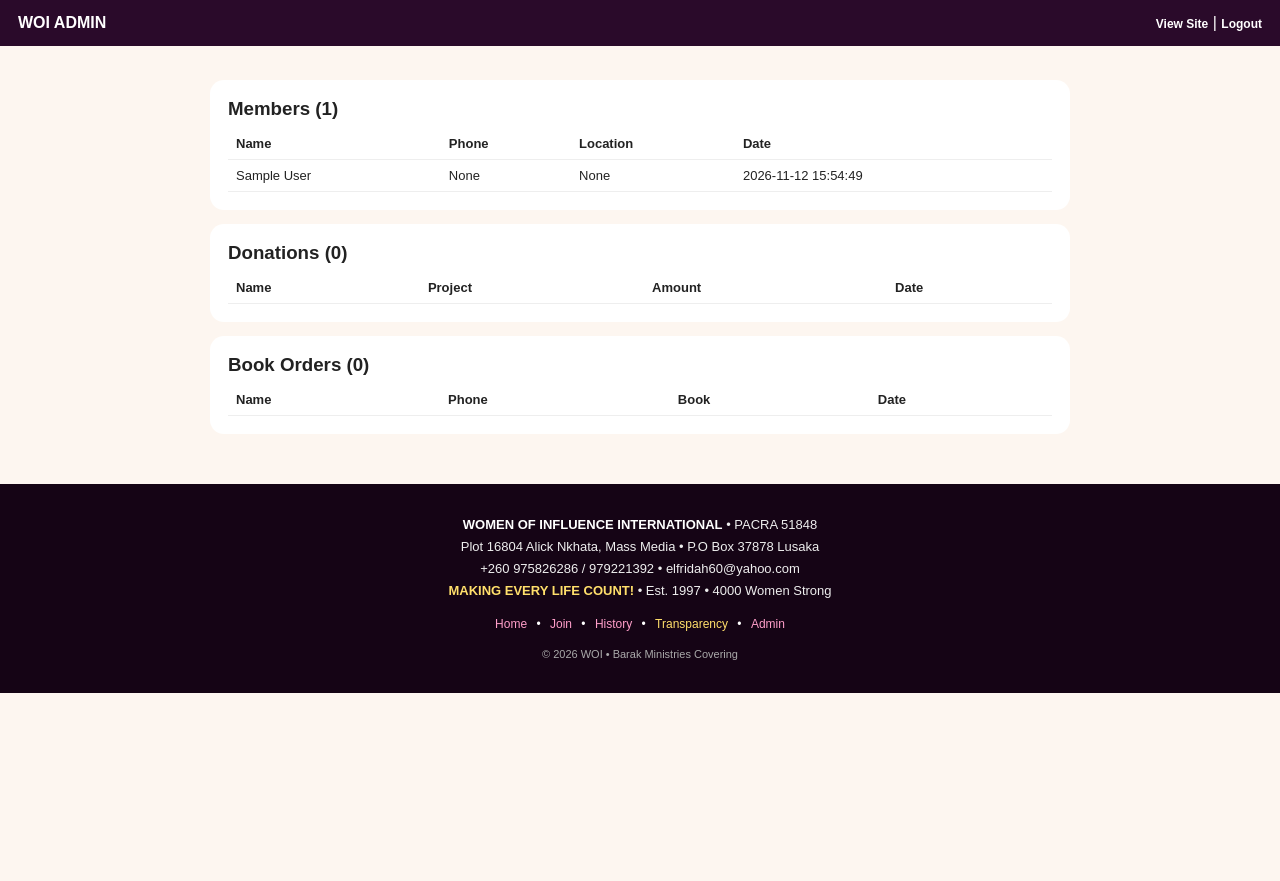
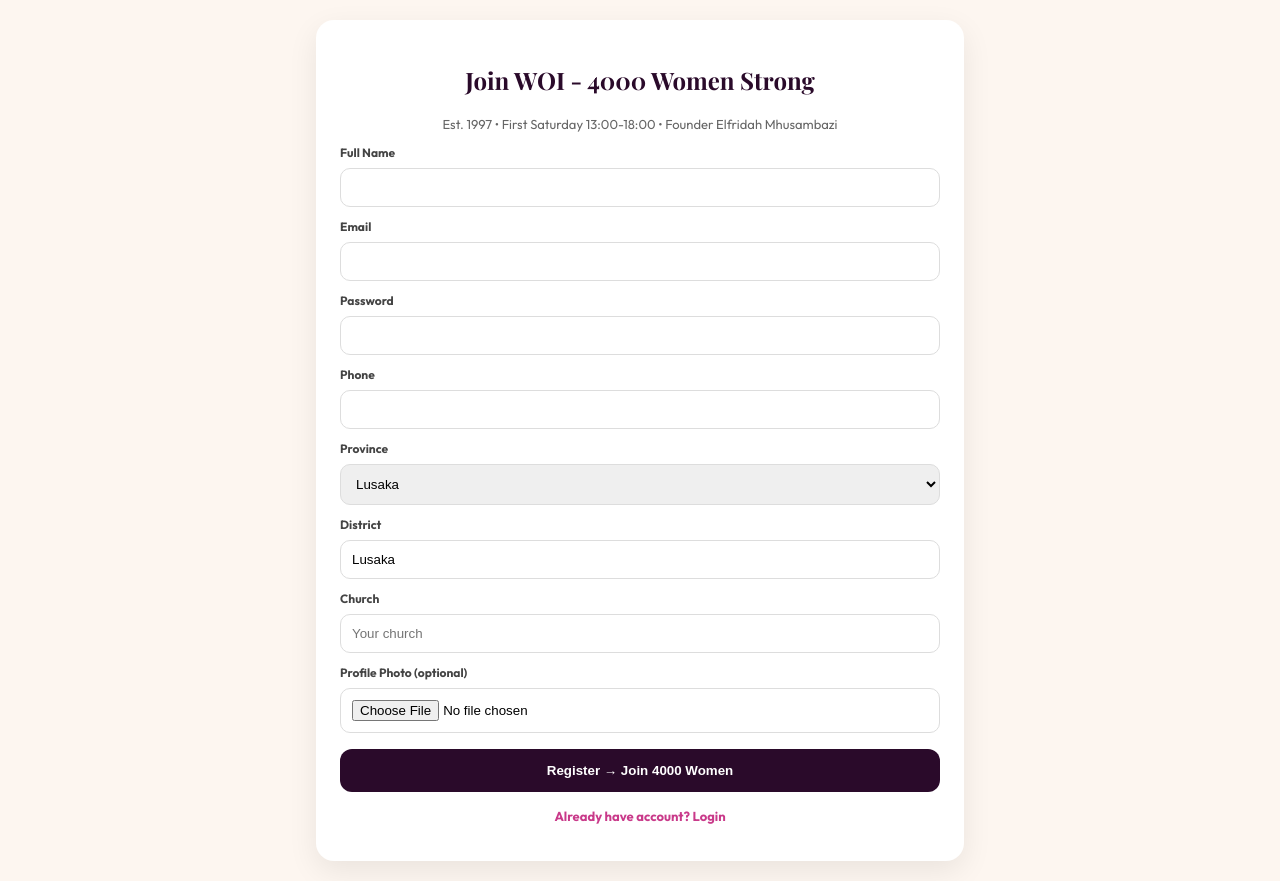
Before and after one commit to kachingaalonzo-svg/woi-website, a Flask app: page /admin in a window 1280 px wide. Before the commit the page ends 693 px from the top, so only its background shows below. Run offline with Flask 3, Linux system fonts and the light colour scheme; the visitor is signed in with stand-in values (Sample User, id 1); data comes from the database, SQL or seed files in the repository; data that the repository does not hold is empty.

Commit message:
Update admin.html

```diff
--- a/templates/admin.html
+++ b/templates/admin.html
@@ -1,10 +1,25 @@
-<!DOCTYPE html><html lang="en"><head><meta charset="UTF-8"><meta name="viewport" content="width=device-width, initial-scale=1.0"><title>Admin Dashboard - WOI</title><style>*{margin:0;padding:0;box-sizing:border-box}body{font-family:sans-serif;background:#fdf6f0;color:#222}nav{background:#2a0a2a;color:white;padding:14px 18px;display:flex;justify-content:space-between}nav a{color:white;text-decoration:none;font-size:12px;font-weight:800}.wrap{max-width:900px;margin:0 auto;padding:20px}.card{background:white;border-radius:14px;padding:18px;margin-top:14px}table{width:100%;border-collapse:collapse;font-size:13px}th,td{padding:8px;border-bottom:1px solid #eee;text-align:left}</style></head>
+<!DOCTYPE html>
+<html>
+<head><title>WOI Register</title><meta name="viewport" content="width=device-width, initial-scale=1.0">
+<link href="https://fonts.googleapis.com/css2?family=Outfit:wght@400;600;700&family=Playfair+Display:wght@700&display=swap" rel="stylesheet">
+<style>body{font-family:'Outfit';background:#fdf6f0;margin:0;padding:20px} .box{background:white;max-width:600px;margin:0 auto;padding:24px;border-radius:18px;box-shadow:0 10px 30px rgba(0,0,0,0.08)} input,select,textarea{width:100%;padding:11px;border-radius:10px;border:1px solid #ddd;margin-top:8px;box-sizing:border-box} button{width:100%;margin-top:16px;background:#2a0a2a;color:white;padding:14px;border-radius:12px;border:0;font-weight:800;cursor:pointer} label{font-size:12px;font-weight:700;color:#444;margin-top:12px;display:block}</style>
+</head>
 <body>
-<nav><b>WOI ADMIN</b><div><a href="/">View Site</a> | <a href="/logout">Logout</a></div></nav>
-<div class="wrap">
-<div class="card"><h3>Members ({{members|length}})</h3><table style="margin-top:8px"><tr><th>Name</th><th>Phone</th><th>Location</th><th>Date</th></tr>{% for m in members %}<tr><td>{{m['name']}}</td><td>{{m['phone']}}</td><td>{{m['location']}}</td><td>{{m['created_at']}}</td></tr>{% endfor %}</table></div>
-<div class="card"><h3>Donations ({{donations|length}})</h3><table style="margin-top:8px"><tr><th>Name</th><th>Project</th><th>Amount</th><th>Date</th></tr>{% for d in donations %}<tr><td>{{d['name']}}</td><td>{{d['project']}}</td><td>K{{d['amount']}}</td><td>{{d['created_at']}}</td></tr>{% endfor %}</table></div>
-<div class="card"><h3>Book Orders ({{books|length}})</h3><table style="margin-top:8px"><tr><th>Name</th><th>Phone</th><th>Book</th><th>Date</th></tr>{% for b in books %}<tr><td>{{b['name']}}</td><td>{{b['phone']}}</td><td>{{b['book']}}</td><td>{{b['created_at']}}</td></tr>{% endfor %}</table></div>
+<div class="box">
+<h2 style="font-family:'Playfair Display';text-align:center;color:#2a0a2a">Join WOI - 4000 Women Strong</h2>
+<p style="text-align:center;font-size:13px;color:#666">Est. 1997 • First Saturday 13:00-18:00 • Founder Elfridah Mhusambazi</p>
+<form method="POST" enctype="multipart/form-data">
+<label>Full Name</label><input name="full_name" required>
+<label>Email</label><input name="email" type="email" required>
+<label>Password</label><input name="password" type="password" required>
+<label>Phone</label><input name="phone" required>
+<label>Province</label><select name="province"><option>Lusaka</option><option>Copperbelt</option><option>Central</option><option>Western</option><option>Eastern</option><option>Northern</option><option>Southern</option><option>Muchinga</option><option>North-Western</option><option>Luapula</option></select>
+<label>District</label><input name="district" value="Lusaka">
+<label>Church</label><input name="church" placeholder="Your church">
+<label>Profile Photo (optional)</label><input type="file" name="profile_pic" accept="image/*">
+<button type="submit">Register → Join 4000 Women</button>
+</form>
+<p style="text-align:center;font-size:13px;margin-top:16px"><a href="/member/login" style="color:#c93a8a;font-weight:700;text-decoration:none">Already have account? Login</a></p>
 </div>
-<footer style="background:#150415;color:white;padding:30px 20px;text-align:center;font-size:13px;margin-top:30px;line-height:1.7"><p style="color:#eee;font-size:13px"><b style="color:white">WOMEN OF INFLUENCE INTERNATIONAL</b> • PACRA 51848<br>Plot 16804 Alick Nkhata, Mass Media • P.O Box 37878 Lusaka<br>+260 975826286 / 979221392 • elfridah60@yahoo.com<br><b style="color:#ffdf6b">MAKING EVERY LIFE COUNT!</b> • Est. 1997 • 4000 Women Strong</p><p style="margin-top:12px;font-size:12px"><a href="/" style="color:#ff9ec9;text-decoration:none;margin:0 6px">Home</a> • <a href="/register" style="color:#ff9ec9;text-decoration:none;margin:0 6px">Join</a> • <a href="/history" style="color:#ff9ec9;text-decoration:none;margin:0 6px">History</a> • <a href="/transparency" style="color:#ffdf6b;text-decoration:none;margin:0 6px">Transparency</a> • <a href="/admin/login" style="color:#ff9ec9;text-decoration:none;margin:0 6px">Admin</a></p><p style="margin-top:10px;font-size:11px;color:#aaa">© 2026 WOI • Barak Ministries Covering</p></footer>
-</body></html>
+</body>
+</html>
```
